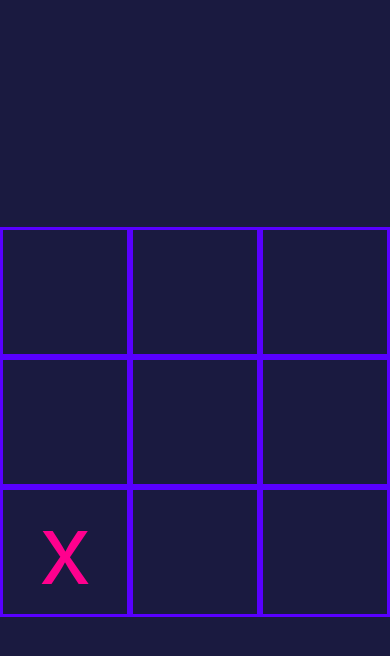
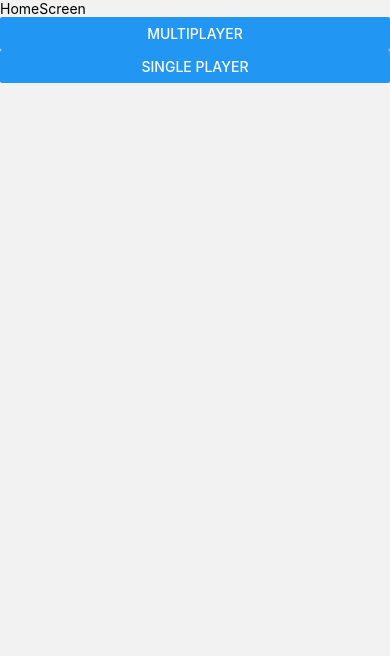
Before and after one commit to kunal838/TicTacToe, a React Native app: screen /home in a window 390 px wide. Shown: the top 656 px of the page. Built offline with nearby package versions, Linux system fonts and the light colour scheme.

Commit message:
navigation added

```diff
--- a/App.js
+++ b/App.js
@@ -1,15 +1,26 @@
+import { NavigationContainer } from '@react-navigation/native';
 import { StatusBar } from 'expo-status-bar';
 import { StyleSheet, Text, View } from 'react-native';
-import { Game ,SinglePlayer} from './screens';
-
+import { Game ,Home,SinglePlayer} from './screens';
+import { createNativeStackNavigator } from '@react-navigation/native-stack';
 
 export default function App() {
+
+const Stack = createNativeStackNavigator();
   return (
-    <View style={styles.container}>
-     <SinglePlayer/>
-    {/*  <Game/> */}
-      <StatusBar style="light" />
-    </View>
+    //<View style={styles.container}>
+
+    <NavigationContainer>
+      <Stack.Navigator  screenOptions={{
+    headerShown: false
+  }} >
+        <Stack.Screen  name="home" component={Home} />
+        <Stack.Screen  name="game" component={Game} />
+        <Stack.Screen  name="singleplayer" component={SinglePlayer} />
+      </Stack.Navigator>
+    </NavigationContainer>
+
+    //</View>
   );
 }
 
--- a/screens/Game.js
+++ b/screens/Game.js
@@ -47,7 +47,10 @@ const Game = () => {
 
     setState(dummystate);
   };
-  return (<><Board
+  return (<View style={{flex: 1,
+    backgroundColor: '#1A1A40',
+    alignItems: 'center',
+    justifyContent: 'center',}}><><Board
   cells={state}
   onCellPressed={handlePress}
   size={width}
@@ -73,7 +76,7 @@ const Game = () => {
     )}
 
 
-  </>)
+  </></View>)
 
 
 };
--- /dev/null
+++ b/screens/Home.js
@@ -0,0 +1,23 @@
+import { StyleSheet, Text, View ,Button} from 'react-native'
+import React from 'react'
+
+
+const Home = ({navigation}) => {
+  return (
+    <View>
+      <Text>HomeScreen</Text>
+      <Button
+      title="multiplayer"
+      onPress={()=>navigation.navigate("game")}
+      />
+       <Button
+      title="single player"
+      onPress={()=>navigation.navigate("singleplayer")}
+      />
+    </View>
+  )
+}
+
+export default Home
+
+const styles = StyleSheet.create({})
--- a/screens/SinglePlayer.js
+++ b/screens/SinglePlayer.js
@@ -1,4 +1,4 @@
-import { Button, Dimensions, StyleSheet, Text, TouchableOpacity, View } from "react-native";
+import {  Dimensions, StyleSheet, Text, TouchableOpacity, View } from "react-native";
 import React, { useEffect, useState } from "react";
 import { Board } from "../components";
 import { isEmpty, isTerminal } from "../utils/board";
@@ -38,10 +38,7 @@ const handleOnCellPressed = (cell) => {
             return;
           }
 
-          /* const timer = setTimeout(() => {
-            reset()
-          }, 1000);
-          return () => clearTimeout(timer); */
+
       }
       else{
         if (turn === "BOT") {
@@ -71,6 +68,10 @@ const handleOnCellPressed = (cell) => {
 
 const {width} = Dimensions.get("window")
   return (
+    <View style={{flex: 1,
+      backgroundColor: '#1A1A40',
+      alignItems: 'center',
+      justifyContent: 'center',}}>
     <>
       <Board
         cells={state}
@@ -98,6 +99,7 @@ const {width} = Dimensions.get("window")
     )}
 
     </>
+    </View>
   );
 };
 
--- a/screens/index.js
+++ b/screens/index.js
@@ -1,2 +1,3 @@
 export { default as Game} from "./Game"
 export { default as SinglePlayer} from "./SinglePlayer"
+export { default as Home} from "./Home"
```
Also changed, not shown: package.json (+6 -2 lines), 1 other file (tests, documents, lock files or other folders).
